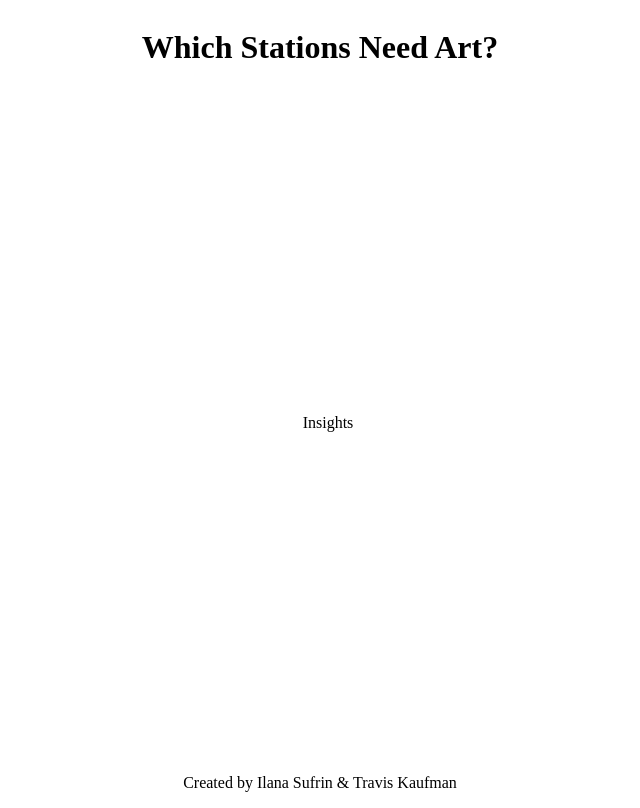
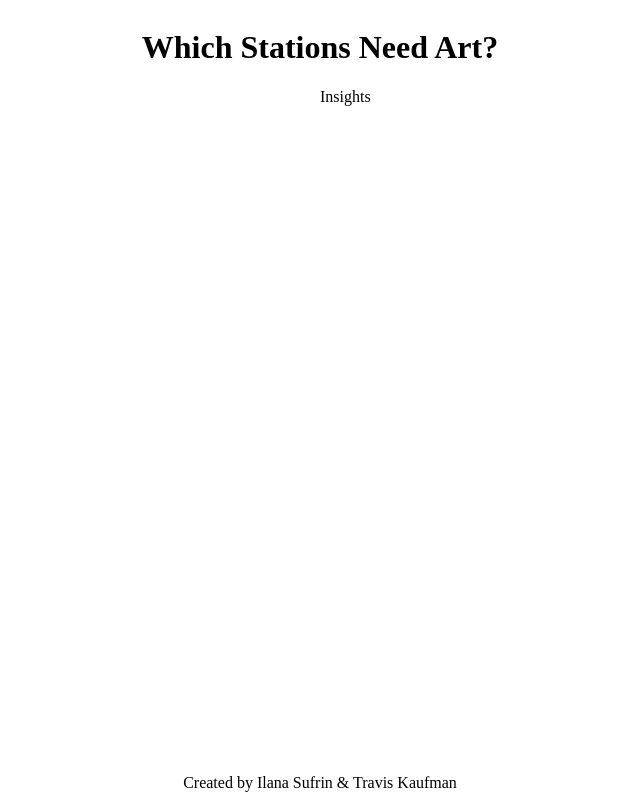
Before and after one commit to traviskaufman/mta-open-data-challenge-oct24, a website built with Vite: page index.html in a window 1280 px wide. Shown: the whole page, without its empty margins (320-960 px from the left). Built offline with nearby package versions, Linux system fonts and the light colour scheme; what vega-embed would draw is missing.

Commit message:
Fix some layout stuff

```diff
--- a/index.html
+++ b/index.html
@@ -17,7 +17,6 @@
 
     main {
       display: flex;
-      align-items: center;
       justify-content: center;
       flex: 1;
       width: 100%;
@@ -30,7 +29,7 @@
       padding: 0 8px;
     }
 
-    .chart-wrapper {
+    .chart-wrapper, section {
       width: 100%;
       height: 100%;
     }
--- a/index.js
+++ b/index.js
@@ -3,16 +3,16 @@ import spec from "./viz/map.vg.json";
 
 async function main() {
   const res = await vegaEmbed("#vis", spec);
-  // const element = document.querySelector("#vis");
-  // const resizeObserver = new ResizeObserver(async ([entry]) => {
-  //   const { width, height } = entry.contentRect;
-  //   await res.view
-  //     .width(width - 8)
-  //     .height(height - )
-  //     .runAsync();
-  // });
+  const element = document.querySelector("#vis");
+  const resizeObserver = new ResizeObserver(async ([entry]) => {
+    const { width, height } = entry.contentRect;
+    await res.view
+      .width(width - 8)
+      .height(height - 8)
+      .runAsync();
+  });
 
-  // resizeObserver.observe(element);
+  resizeObserver.observe(element);
 }
 
 main().catch(console.error.bind(console));
```
